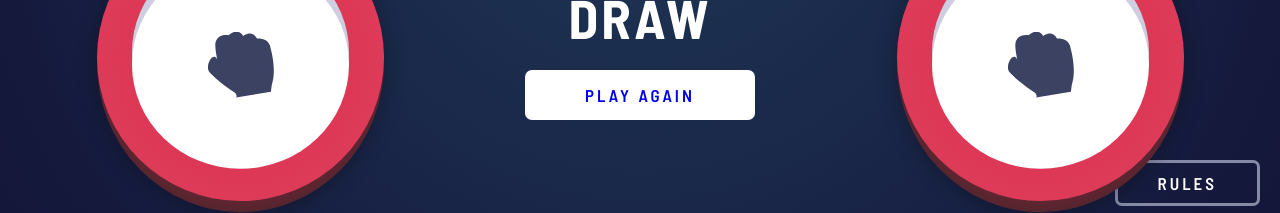
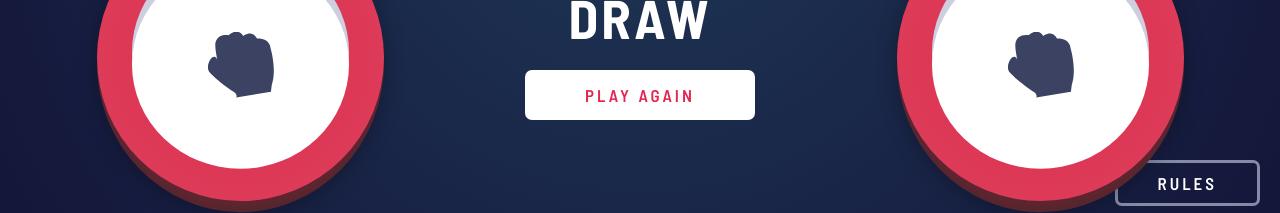
Before and after one commit to milan-timacum/rock-paper-scissors, a React (Create React App) app: page / in a window 1280 px wide. Both pictures are taken after a click on the button 502 px from the left and 418 px from the top of the page. Shown: the part 556-769 px from the top of the page. Built offline with nearby package versions, Linux system fonts and the light colour scheme.

Commit message:
Code cleanup

```diff
--- a/src/components/Compare.tsx
+++ b/src/components/Compare.tsx
@@ -1,5 +1,7 @@
-import React, { useState } from 'react';
+import React, { useState, useContext } from 'react';
 import styled from 'styled-components';
+import { PickContext } from '../context/PickContext';
+
 import Rock from './hands/Rock';
 import Empty from './hands/Empty';
 import Paper from './hands/Paper';
@@ -10,28 +12,21 @@ interface Props {
 }
 
 const Compare: React.FC<Props> = ({ value }) => {
-	// const [compareHands, setCompare] = useState<{
-	// 	player1: string | null;
-	// 	player2: string | null;
-	// }>({
-	// 	player1: null,
-	// 	player2: null,
-	// });
+	const { setHandPick } = useContext(PickContext);
 
 	// //Check picked hand
 	let checkHand;
 	if (value === 'rock') {
 		checkHand = <Rock />;
-		// setCompare({ player1: 'rock', player2: null });
 	} else if (value === 'paper') {
 		checkHand = <Paper />;
-		// setCompare({ player1: 'paper', player2: null });
 	} else {
 		checkHand = <Scissors />;
-		// setCompare({ player1: 'scissors', player2: null });
 	}
 
 	// Ai random hand generator
+	// Setting a Winner
+	// Updating score
 	let compHand;
 	let result;
 	const randomHand = Math.floor(Math.random() * 3);
@@ -47,7 +42,6 @@ const Compare: React.FC<Props> = ({ value }) => {
 		}
 	} else if (randomHand === 2) {
 		compHand = <Paper />;
-		console.log(value);
 		if (value === 'paper') {
 			result = 'Draw';
 		} else if (value === 'rock') {
@@ -74,8 +68,8 @@ const Compare: React.FC<Props> = ({ value }) => {
 			</Wrapper>
 			<WinLose>
 				<p>{result}</p>
-				<button type='button'>
-					<a href='/'>Play Again</a>
+				<button type='button' onClick={() => setHandPick({ hand: null })}>
+					Play Again
 				</button>
 			</WinLose>
 			<Wrapper>
@@ -132,12 +126,7 @@ const WinLose = styled.div`
 		border: 0;
 		margin-bottom: 40px;
 		padding: 0;
-
-		a {
-			padding: 15px 60px;
-			display: flex;
-			text-decoration: none;
-		}
+		padding: 15px 60px;
 	}
 `;
 
```
